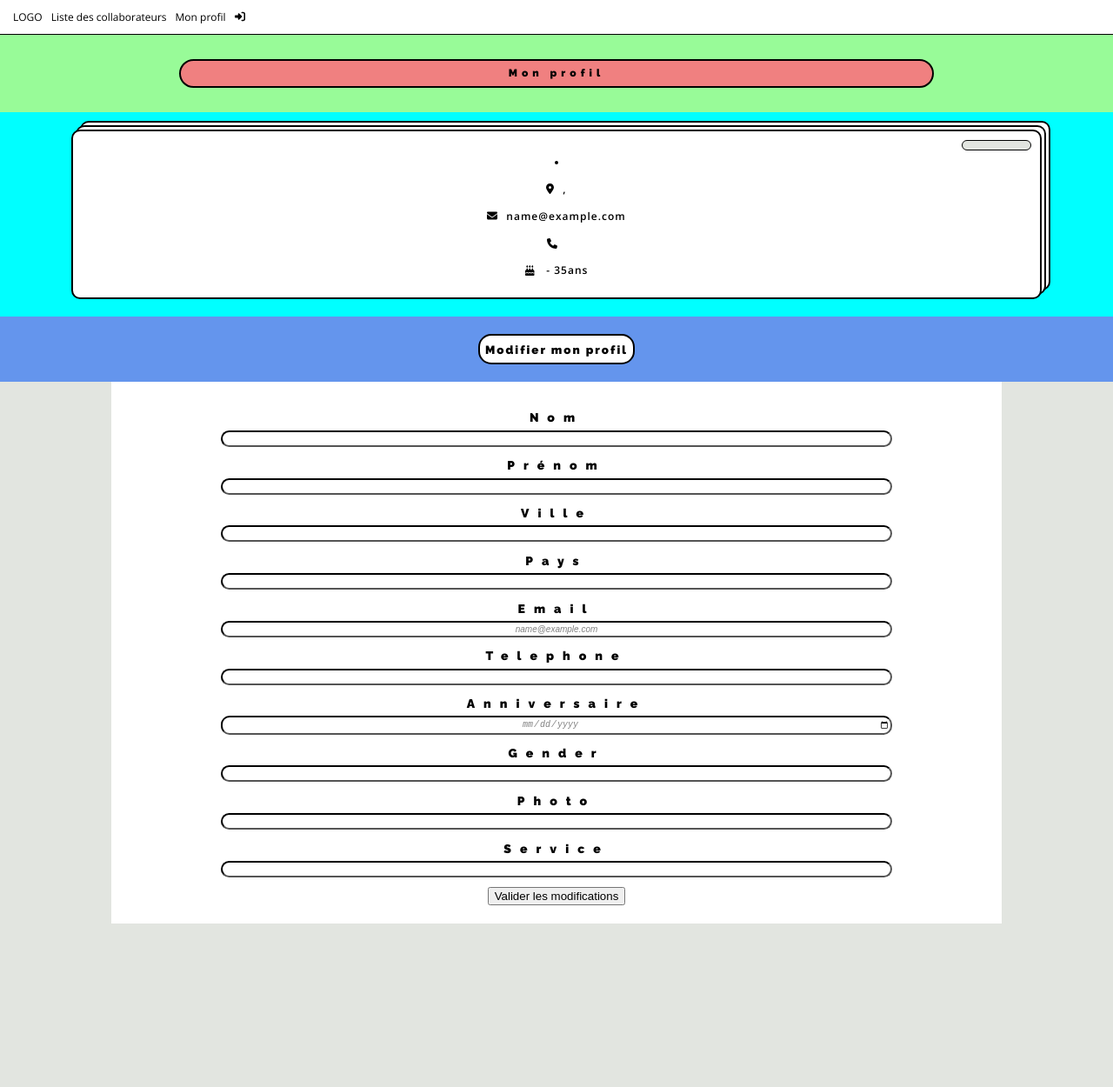
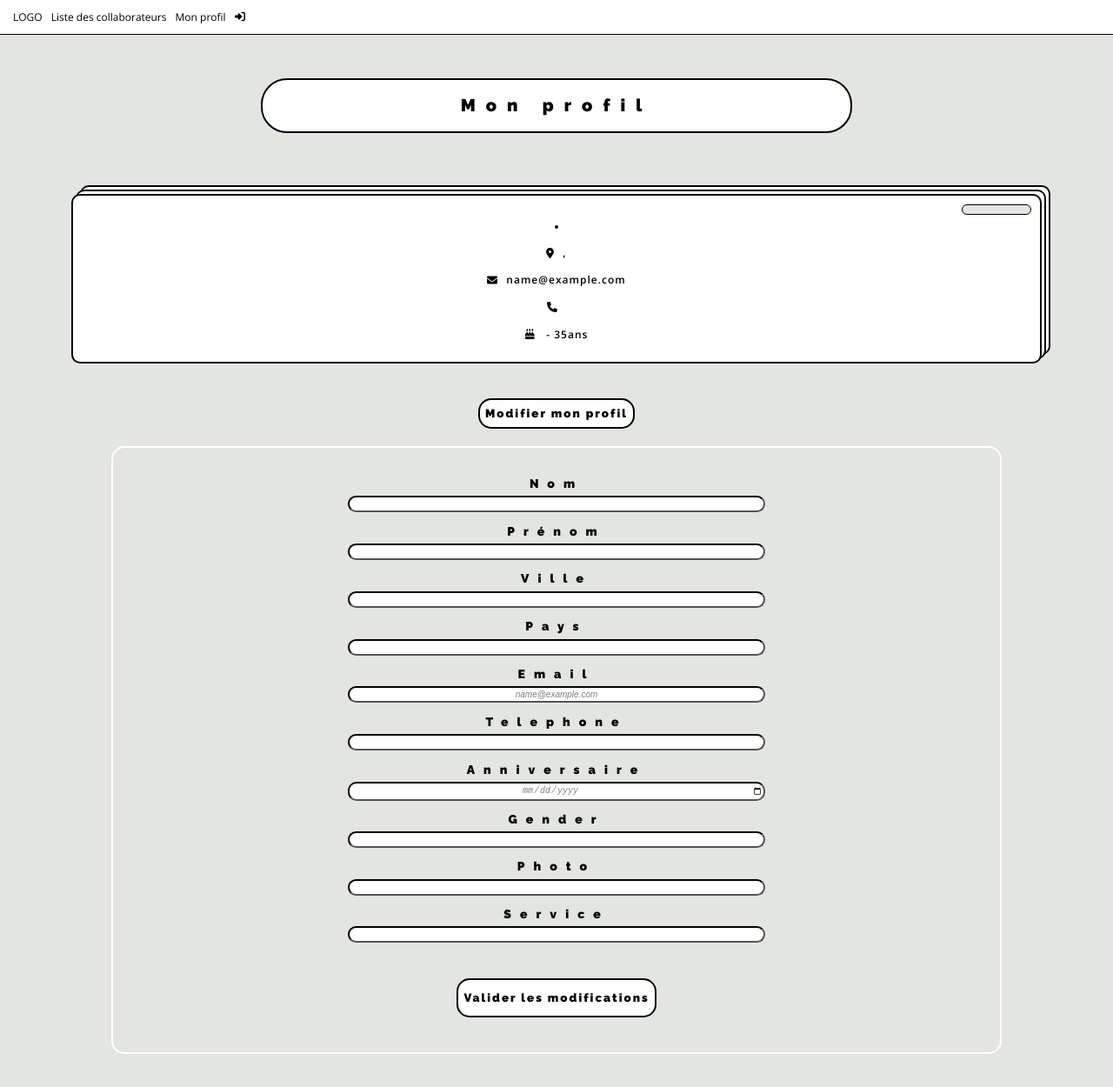
Before and after one commit to clairebrn/intranet, a React (Vite) app in the folder client/: page /profil in a window 1280 px wide. Shown: the top 1250 px of the page at 87% size. Before the commit the page ends 1062 px from the top, so only its background shows below. Built offline with nearby package versions, Linux system fonts and the light colour scheme; sample sign-in values are in the browser's storage.

Commit message:
update formulaire de modification

```diff
--- a/client/src/styles/userProfil.module.css
+++ b/client/src/styles/userProfil.module.css
@@ -1,31 +1,23 @@
-.user_profil_title {
-  width: 100%;
-  display: flex;
-  justify-content: center;
-  background-color: palegreen;
-  padding: 20px;
-}
-.user_profil_title h1 {
+.header_container {
+  margin: 30px 10px;
   border-radius: 30px;
   border: 2px solid black;
-  width: 70%;
-  display: flex;
-  justify-content: center;
   background-color: #fff;
-  padding: 5px;
+}
+
+.header_container h1 {
   font-size: 12px;
   letter-spacing: 5px;
-  background-color: lightcoral;
+  text-align: center;
 }
+
 .user_profil_card_container {
-  background-color: aqua;
   padding: 20px;
   text-align: center;
 }
 
 /* bouton de modification */
 .btn_modif {
-  background-color: cornflowerblue;
   text-align: center;
 }
 .btn_modif button {
@@ -52,27 +44,29 @@
 
 /* formulaire */
 .form_container {
-  background-color: #fff;
+  border-style: solid;
+  border-color: #fff;
+  border-width: 2px;
+  border-radius: 15px;
   width: 80%;
   margin: auto;
   padding: 20px;
   text-align: center;
 }
 
+/* reste du form */
+
 .post_label {
-  /* background-color: cornflowerblue; */
   margin: 10px;
 }
 
 .post_label label {
-  /* background-color: aqua; */
   font-family: "Raleway", sans-serif;
   font-weight: 900;
   letter-spacing: 10px;
 }
 
 .post_label input {
-  /* background-color: palevioletred; */
   text-align: center;
   border-radius: 10px;
   border-color: black;
@@ -102,3 +96,47 @@
 fieldset input {
   border-radius: 30px;
 } */
+
+/* bouton de validation  */
+.btn_container {
+  text-align: center;
+  margin-top: 20px;
+}
+.btn_container button {
+  margin: 20px;
+  height: 45px;
+  border-style: solid;
+  border-color: black;
+  border-width: 2px;
+  border-radius: 15px;
+  cursor: pointer;
+  font-family: "Raleway", sans-serif;
+  letter-spacing: 2px;
+  font-weight: 900;
+  background-color: #fff;
+}
+
+@media only screen and (min-width: 600px) {
+  .header_container {
+    margin: 30px 10px;
+  }
+  .header_container h1 {
+    font-size: 20px;
+    letter-spacing: 12px;
+  }
+  .global_container {
+    margin-bottom: 80px;
+  }
+}
+
+@media only screen and (min-width: 1024px) {
+  .header_container {
+    margin: 50px 300px;
+  }
+  .post_label input {
+    width: 50%;
+  }
+  .global_container {
+    margin-bottom: 80px;
+  }
+}
--- a/client/src/views/UserProfil.jsx
+++ b/client/src/views/UserProfil.jsx
@@ -37,10 +37,13 @@ const UserProfil = () => {
 
   const userStock = useSelector((state) => state.user.value);
   return (
-    <div>
-      <div className={style.user_profil_title}>
-        <h1>Mon profil</h1>
+    <div className={style.global_container}>
+      <div>
+        <div className={style.header_container}>
+          <h1>Mon profil</h1>
+        </div>
       </div>
+
       <div className={style.user_profil_card_container}>
         <UserCard collaborateur={userStock} />
       </div>
@@ -185,11 +188,7 @@ const UserProfil = () => {
 
           {/* bouton de validation */}
           <div className={style.btn_container}>
-            <button
-              onClick={onSave}
-              type="submit"
-              className={style.btn_update_profil}
-            >
+            <button onClick={onSave} type="submit" className={style.shadow}>
               Valider les modifications
             </button>
           </div>
```
